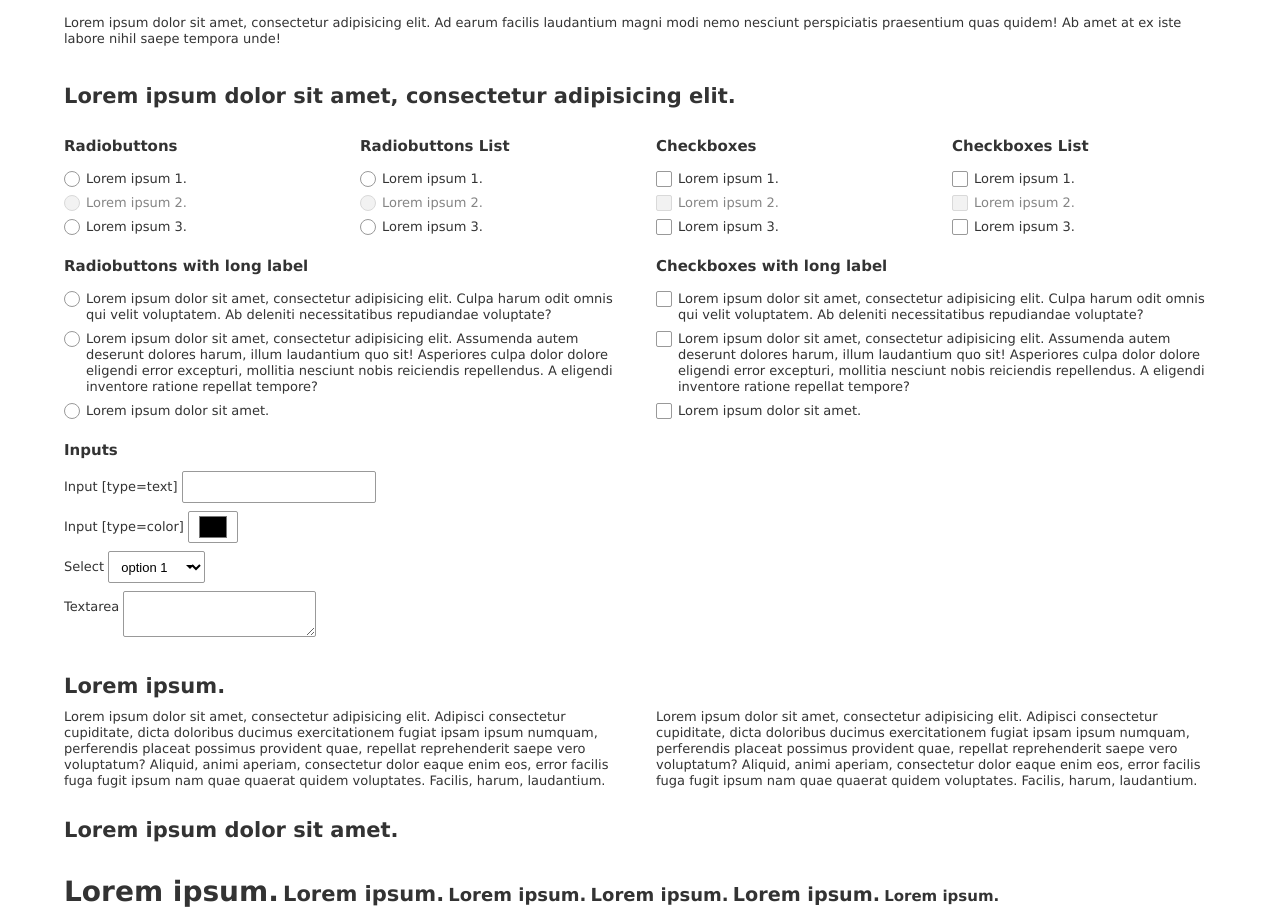
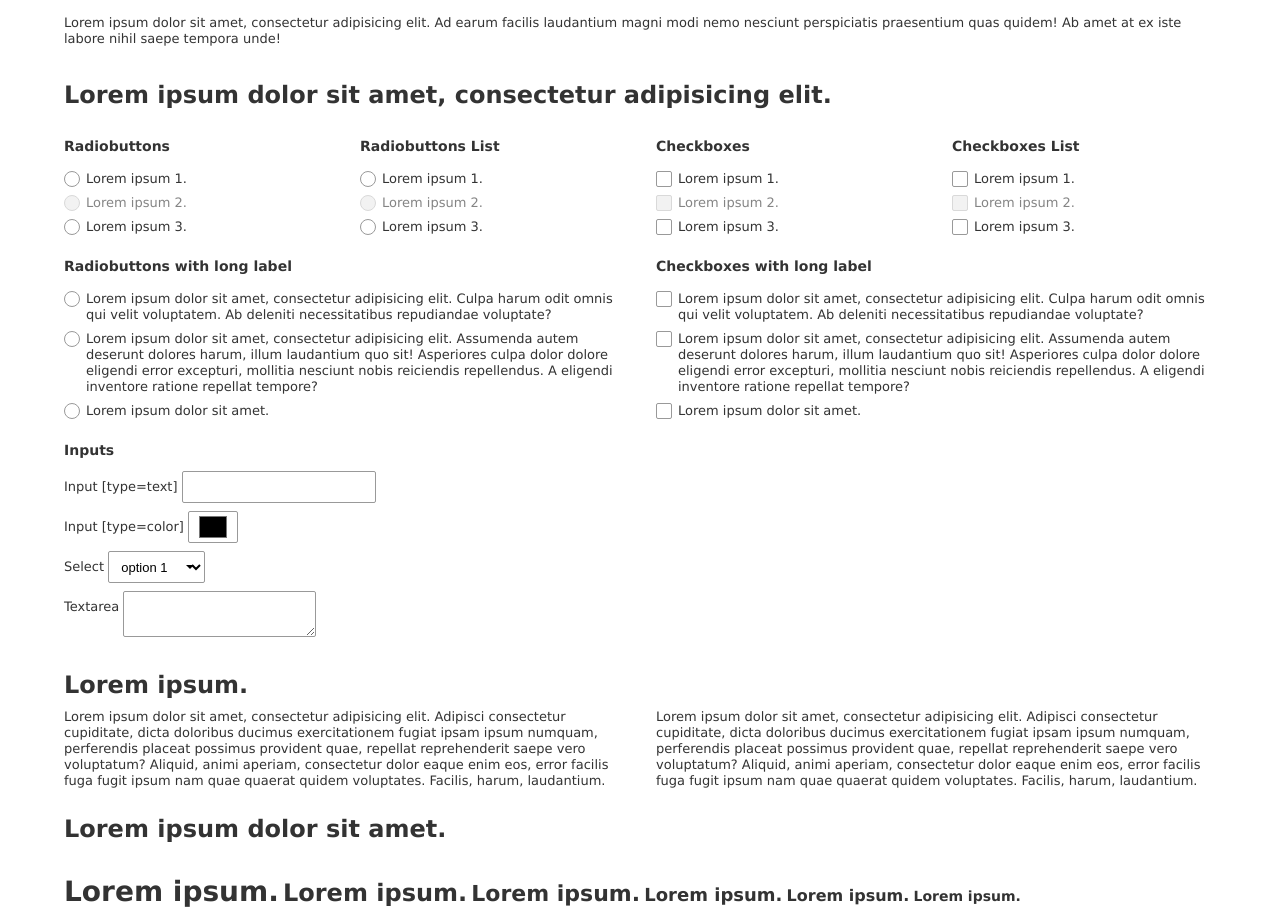
Before and after one commit to AGavrashenko/sandbox, a website: page index.html in a window 1280 px wide. Shown: the part 185-1103 px from the top of the page. Drawn offline with Linux system fonts and the light colour scheme.

Commit message:
Updated styles of headers

```diff
--- a/style/components/_typography.scss
+++ b/style/components/_typography.scss
@@ -17,11 +17,11 @@ h1 {
 }
 
 h2 {
-  @include calc-header(1.3125rem, 4rem);
+  @include calc-header(1.5rem, 4rem);
 }
 
 h3 {
-  @include calc-header(1.125rem, 4rem);
+  @include calc-header(1.375rem, 4rem);
 }
 
 h4 {
@@ -29,11 +29,11 @@ h4 {
 }
 
 h5 {
-  @include calc-header(1.2rem, 3rem);
+  @include calc-header(1rem, 3rem);
 }
 
 h6 {
-  @include calc-header(.9375rem, 3rem);
+  @include calc-header(.875rem, 3rem);
 }
 
 //
--- a/style/mixins/_typography.scss
+++ b/style/mixins/_typography.scss
@@ -5,7 +5,7 @@
   $line-height: $font-size + 1;
   $baseline-from-bottom: 1rem;
 
-  $magic: .66;
+  $magic: .69;
 
   $top: 1;
   $bottom: $baseline-from-bottom - ($line-height - $font-size * $magic) / 2;
```
Also changed, not shown: pages/responsive-icons.html (added, +15 -0 lines), img/resp-img-01.svg (added), style/style.css.
